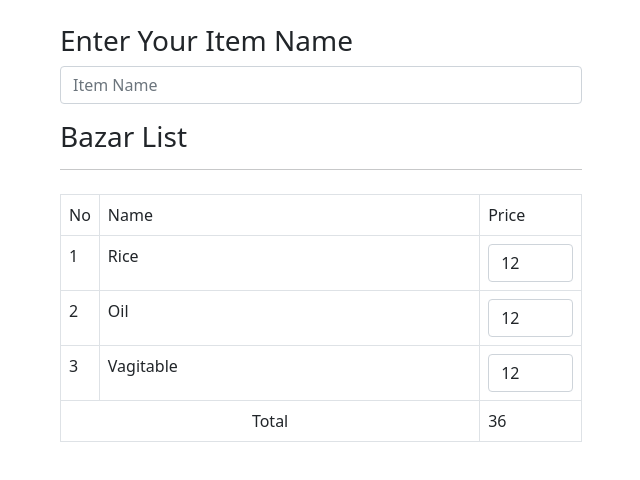
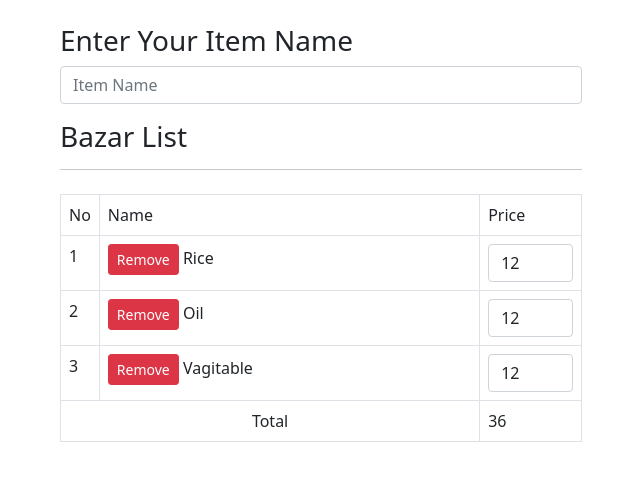
Before and after one commit to NaimBiswas/vuejs3-bazar-list, a plain HTML site: page index.html in a window 1280 px wide. Shown: the whole page, without its empty margins (237-877 px from the left). Drawn offline with nearby package versions, Linux system fonts and the light colour scheme.

Commit message:
Bazar List add delete success

```diff
--- a/index.html
+++ b/index.html
@@ -36,6 +36,8 @@
                      {{ index +1 }}
                   </td>
                   <td>
+                     <button @click="removeItem(item.index)"
+                        class="btn btn-danger btn-sm">Remove</button>
                      {{ item.name }}
                   </td>
                   <td>
@@ -74,7 +76,10 @@
                      });
                   }
                   this.itemName = '';
-               }
+               },
+               removeItem(index) {
+                  this.items.splice(index, 1);
+               },
             },
             computed: {
                total() {
```
